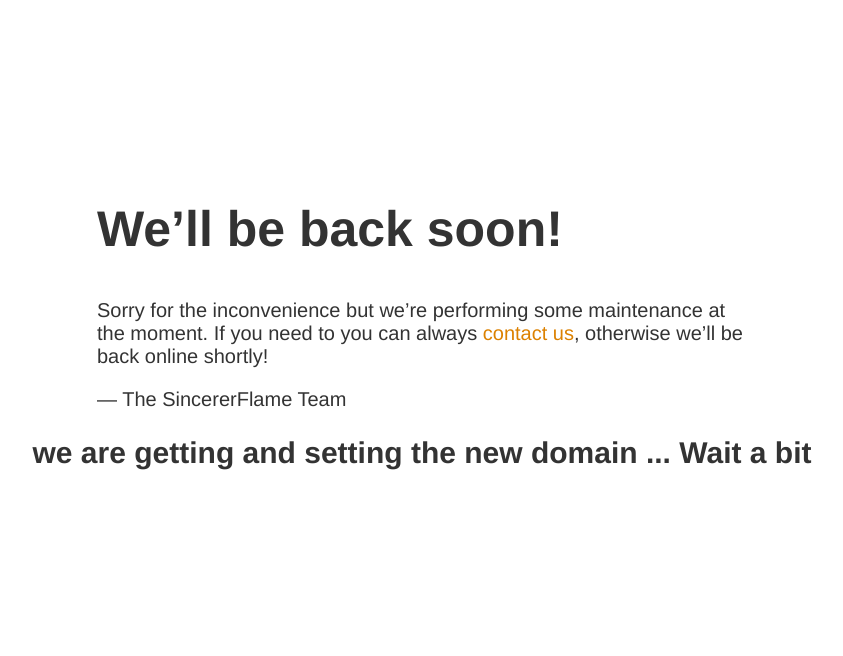
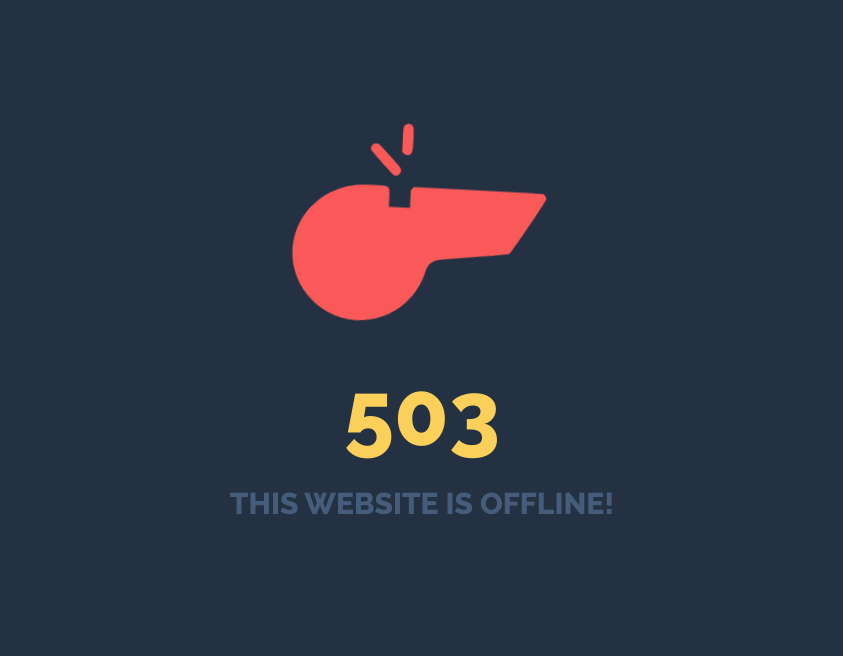
Before and after one commit to DarkNightcore8/not-online, a plain HTML site: page upload.darkwebtester.site/index.html in a window 1280 px wide. Shown: the whole page, without its empty margins (218-1061 px from the left). Drawn offline with Linux system fonts and the light colour scheme.

Commit message:
index change

```diff
--- /dev/null
+++ b/darkwebtesterdb45.ml/mc/website/style.css
@@ -0,0 +1,46 @@
+* {
+  margin:0;
+  padding: 0;
+}
+body{
+  background: #233142;
+
+}
+.whistle{
+  width: 20%;
+  fill: #f95959;
+  margin: 100px 40%;
+  text-align: left;
+  transform: translate(-50%, -50%);
+  transform: rotate(0);
+  transform-origin: 80% 30%;
+  animation: wiggle .2s infinite;
+}
+
+@keyframes wiggle {
+  0%{
+    transform: rotate(3deg);
+  }
+  50%{
+    transform: rotate(0deg);
+  }
+  100%{
+    transform: rotate(3deg);
+  }
+}
+h1{
+  margin-top: -100px;
+  margin-bottom: 20px;
+  color: #facf5a;
+  text-align: center;
+  font-family: 'Raleway';
+  font-size: 90px;
+  font-weight: 800;
+}
+h2{
+  color: #455d7a;
+  text-align: center;
+  font-family: 'Raleway';
+  font-size: 30px;
+  text-transform: uppercase;
+}
--- a/upload.darkwebtester.site/index.html
+++ b/upload.darkwebtester.site/index.html
@@ -1,20 +1,35 @@
-<!doctype html>
-<title>Site Maintenance</title>
-<style>
-  body { text-align: center; padding: 150px; }
-  h1 { font-size: 50px; }
-  body { font: 20px Helvetica, sans-serif; color: #333; }
-  article { display: block; text-align: left; width: 650px; margin: 0 auto; }
-  a { color: #dc8100; text-decoration: none; }
-  a:hover { color: #333; text-decoration: none; }
-</style>
+<!DOCTYPE html>
+<html lang="en" >
+<head>
+  <meta charset="UTF-8">
+  <title>503 Offline</title>
+  <link rel="stylesheet" href="./style.css">
 
-<article>
-    <h1>We&rsquo;ll be back soon!</h1>
-    <div>
-        <p>Sorry for the inconvenience but we&rsquo;re performing some maintenance at the moment. If you need to you can always <a href="https://dkng.it/telegram">contact us</a>, otherwise we&rsquo;ll be back online shortly!</p>
-        <p>&mdash; The SincererFlame Team</p>
-    </div>
-</article>
+</head>
+<body>
+<!-- partial:index.partial.html -->
+<!DOCTYPE html>
+<html lang="en">
+<head>
+  <meta charset="UTF-8">
+  <meta name="viewport" content="width=device-width, initial-scale=1.0">
+  <meta http-equiv="X-UA-Compatible" content="ie=edge">
+  <link href="https://fonts.googleapis.com/css?family=Raleway:500,800" rel="stylesheet">
+  <title>503 Offline</title>
+</head>
+<body>
+  <use>
+  <svg version="1.1" xmlns="http://www.w3.org/2000/svg" xmlns:xlink="http://www.w3.org/1999/xlink" x="0px" y="0px" viewBox="0 0 1000 1000" enable-background="new 0 0 1000 1000" xml:space="preserve" class="whistle">
+<metadata> Svg Vector Icons : http://www.onlinewebfonts.com/icon </metadata>
+<g><g transform="translate(0.000000,511.000000) scale(0.100000,-0.100000)">
+<path d="M4295.8,3963.2c-113-57.4-122.5-107.2-116.8-622.3l5.7-461.4l63.2-55.5c72.8-65.1,178.1-74.7,250.8-24.9c86.2,61.3,97.6,128.3,97.6,584c0,474.8-11.5,526.5-124.5,580.1C4393.4,4001.5,4372.4,4001.5,4295.8,3963.2z"/><path d="M3053.1,3134.2c-68.9-42.1-111-143.6-93.8-216.4c7.7-26.8,216.4-250.8,476.8-509.3c417.4-417.4,469.1-463.4,526.5-463.4c128.3,0,212.5,88.1,212.5,224c0,67-26.8,97.6-434.6,509.3c-241.2,241.2-459.5,449.9-488.2,465.3C3181.4,3180.1,3124,3178.2,3053.1,3134.2z"/><path d="M2653,1529.7C1644,1445.4,765.1,850,345.8-32.7C62.4-628.2,22.2-1317.4,234.8-1960.8C451.1-2621.3,947-3186.2,1584.6-3500.2c1018.6-501.6,2228.7-296.8,3040.5,515.1c317.8,317.8,561,723.7,670.1,1120.1c101.5,369.5,158.9,455.7,360,553.3c114.9,57.4,170.4,65.1,1487.7,229.8c752.5,93.8,1392,181.9,1420.7,193.4C8628.7-857.9,9900,1250.1,9900,1328.6c0,84.3-67,172.3-147.4,195.3c-51.7,15.3-790.8,19.1-2558,15.3l-2487.2-5.7l-55.5-63.2l-55.5-61.3v-344.6V719.8h-411.7h-411.7v325.5c0,509.3,11.5,499.7-616.5,494C2921,1537.3,2695.1,1533.5,2653,1529.7z"/></g></g>
+</svg>
+</use>
+<h1>503</h1>
+<h2>This Website is Offline!</h2>
+</body>
+</html>
+<!-- partial -->
 
-<center><h2>we are getting and setting the new domain ... Wait a bit</h2></center>
+</body>
+</html>
--- /dev/null
+++ b/upload.darkwebtester.site/style.css
@@ -0,0 +1,46 @@
+* {
+  margin:0;
+  padding: 0;
+}
+body{
+  background: #233142;
+
+}
+.whistle{
+  width: 20%;
+  fill: #f95959;
+  margin: 100px 40%;
+  text-align: left;
+  transform: translate(-50%, -50%);
+  transform: rotate(0);
+  transform-origin: 80% 30%;
+  animation: wiggle .2s infinite;
+}
+
+@keyframes wiggle {
+  0%{
+    transform: rotate(3deg);
+  }
+  50%{
+    transform: rotate(0deg);
+  }
+  100%{
+    transform: rotate(3deg);
+  }
+}
+h1{
+  margin-top: -100px;
+  margin-bottom: 20px;
+  color: #facf5a;
+  text-align: center;
+  font-family: 'Raleway';
+  font-size: 90px;
+  font-weight: 800;
+}
+h2{
+  color: #455d7a;
+  text-align: center;
+  font-family: 'Raleway';
+  font-size: 30px;
+  text-transform: uppercase;
+}
```
Also changed, not shown: darkwebtesterdb45.ml/mc/website/index.html (+34 -17 lines).
